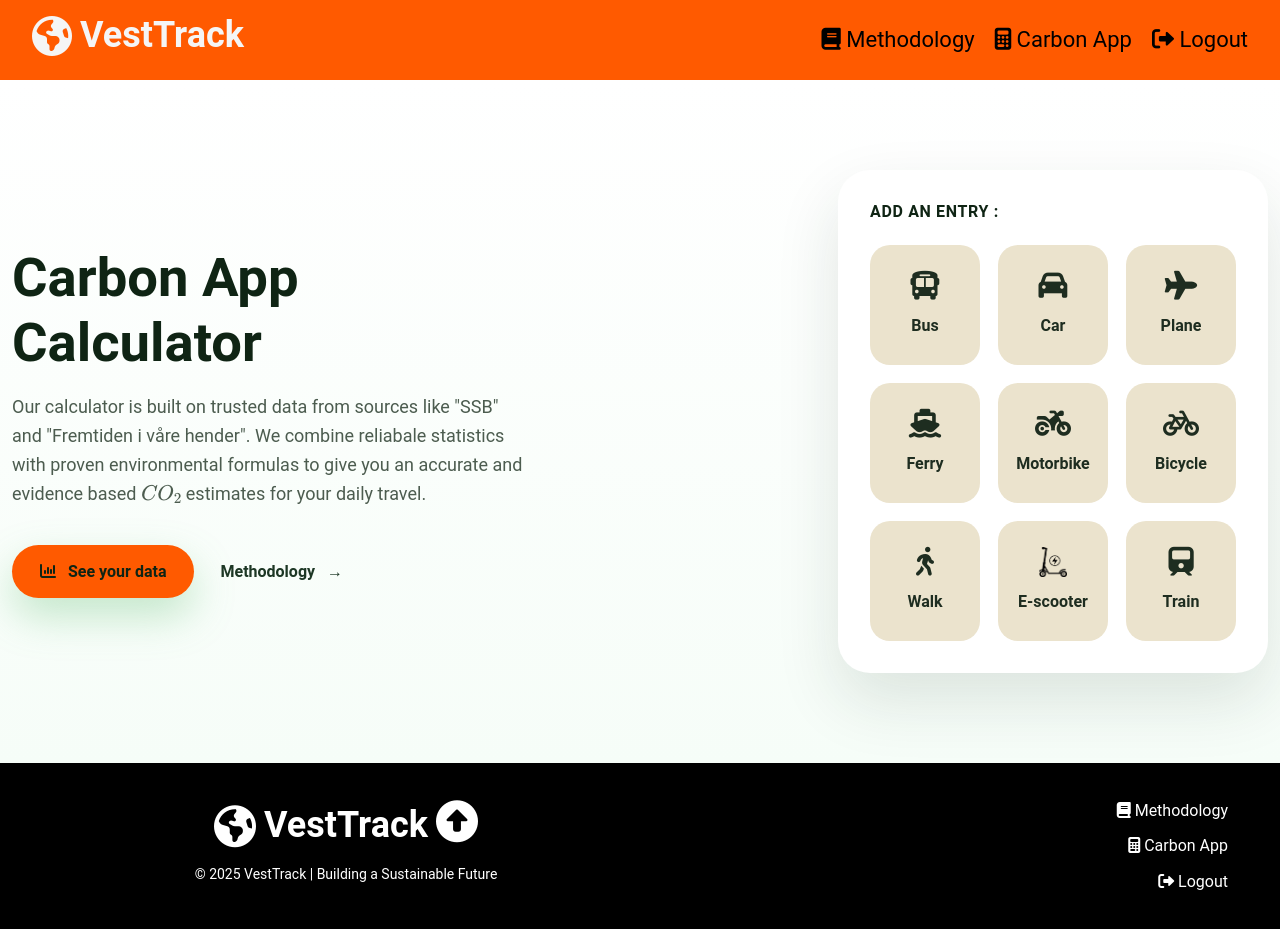
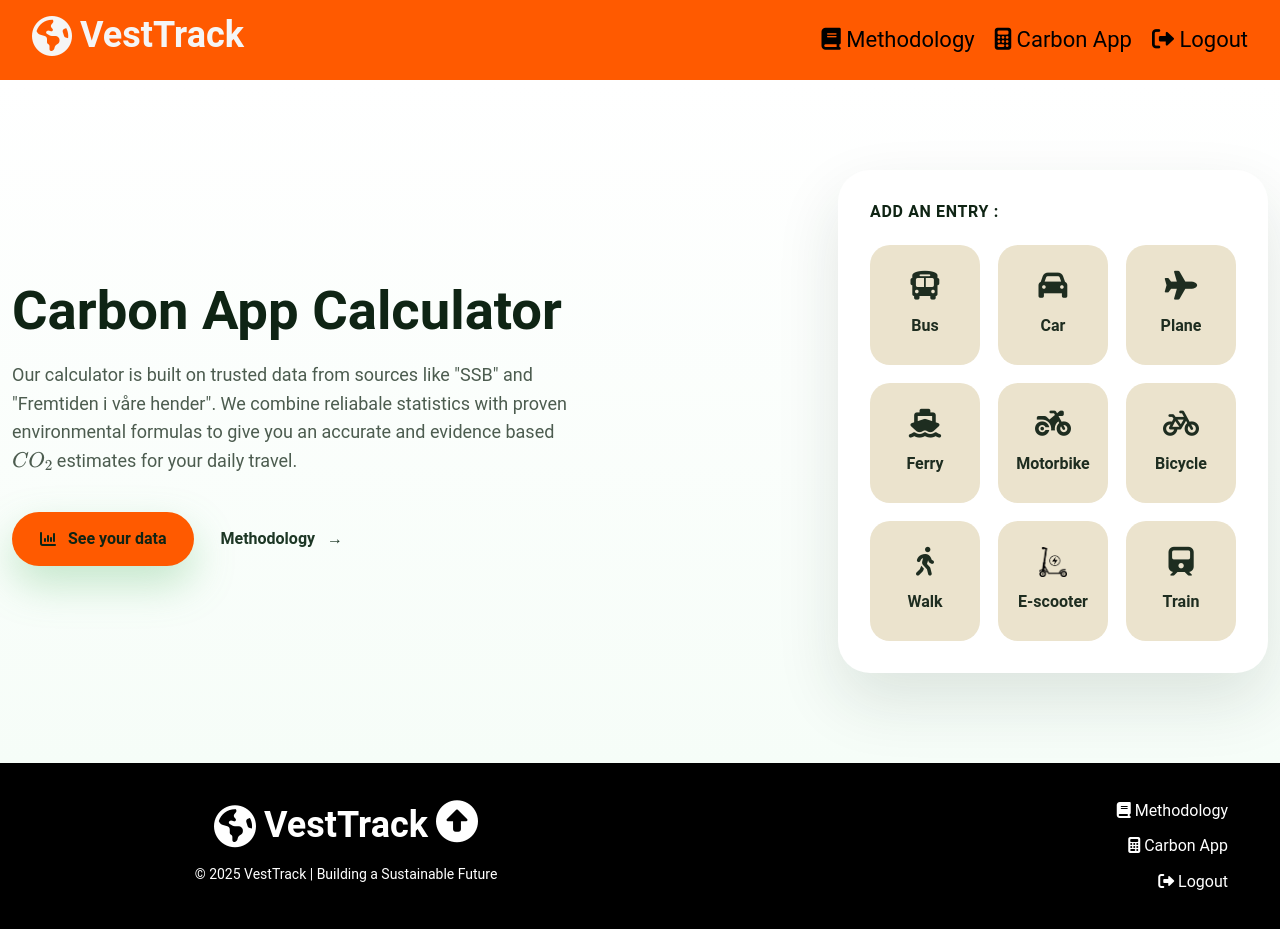
Before and after one commit to leevi-hub/Carbon_App_2025, a Flask app: page /carbon_app in a window 1280 px wide. Run offline with Flask 2, Linux system fonts and the light colour scheme; the visitor is signed in with stand-in values (Sample User, id 1); some libraries are stand-ins or nearby versions.

Commit message:
Update carbon_app.css

```diff
--- a/capp/static/carbon_app.css
+++ b/capp/static/carbon_app.css
@@ -17,7 +17,7 @@
 }
 
 .carbon-app-hero__copy {
-  max-width: 520px;
+  max-width: 580px;
 }
 
 .carbon-app-hero__dot {
```
